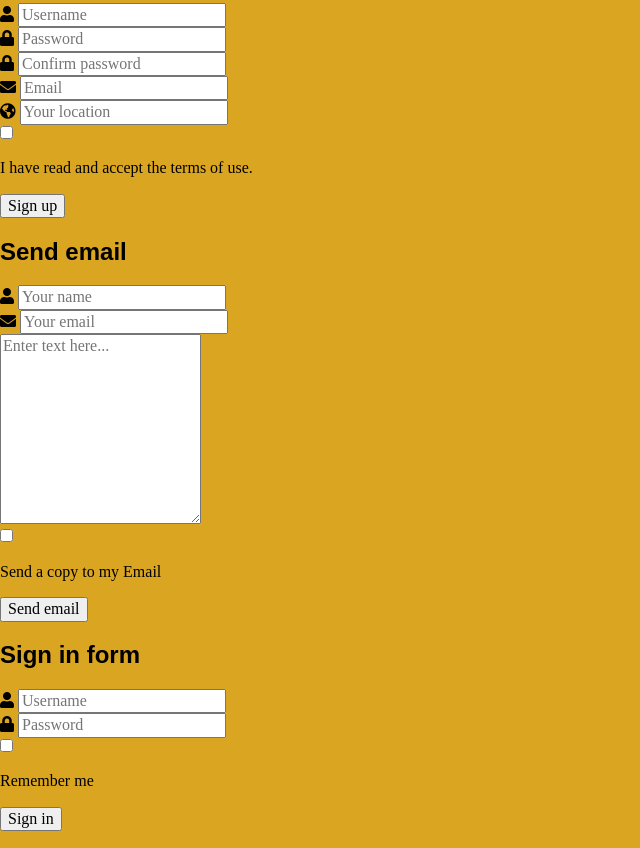
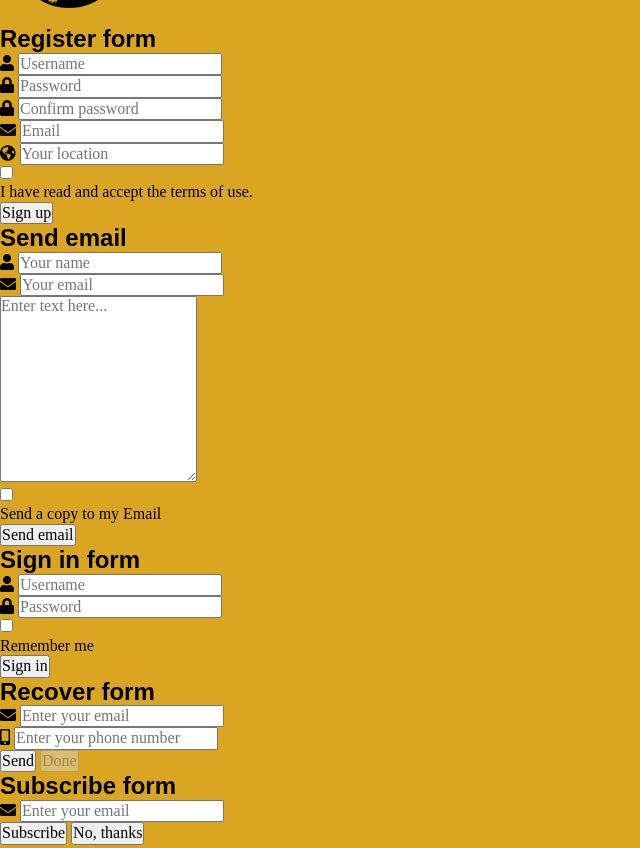
Before and after one commit to AdrianBobak/Weekly-webdev-challenge, a plain HTML site: page 01/index.html in a window 1280 px wide. Shown: the part 209-1057 px from the top of the page, without its empty margins (0-640 px from the left). Drawn offline with nearby package versions, Linux system fonts and the light colour scheme; files that its build step writes are made by us from their sources.

Commit message:
little refactoring of CSS (global padding)

```diff
--- a/03/scss/style.scss
+++ b/03/scss/style.scss
@@ -1,6 +1,17 @@
 @import 'normalize', 'mixins';
 
+$navHeight: 90px;
+$textColor: #777;
+$bgColor: #fff;
+
+* {
+    box-sizing: border-box;
+    margin: 0;
+    padding: 0;
+}
+
 body {
+    margin-top: $navHeight;
     height: 3000px;
     background: goldenrod;
 }
@@ -11,14 +22,6 @@ h1, h2, h3, h4, h5, h6 {
 
 p {
     font-family: 'Roboto Slab', serif;
-}
-
-$navHeight: 90px;
-$textColor: #777;
-$bgColor: #fff;
-
-* {
-    box-sizing: border-box;
 }
 
 .main-nav {
@@ -81,6 +84,7 @@ $bgColor: #fff;
             background-color: $bgColor;
             border-radius: 5px;
             border: 1px solid $textColor;
+            padding: 5px;
 
             & i {
                 width: 100%;
```
